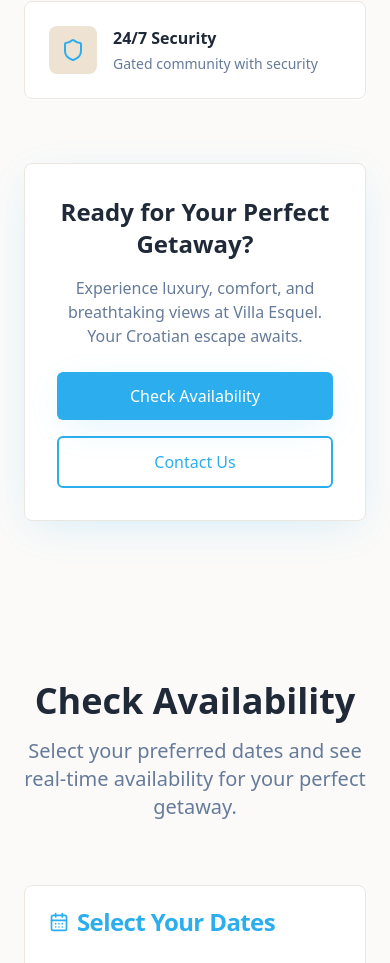
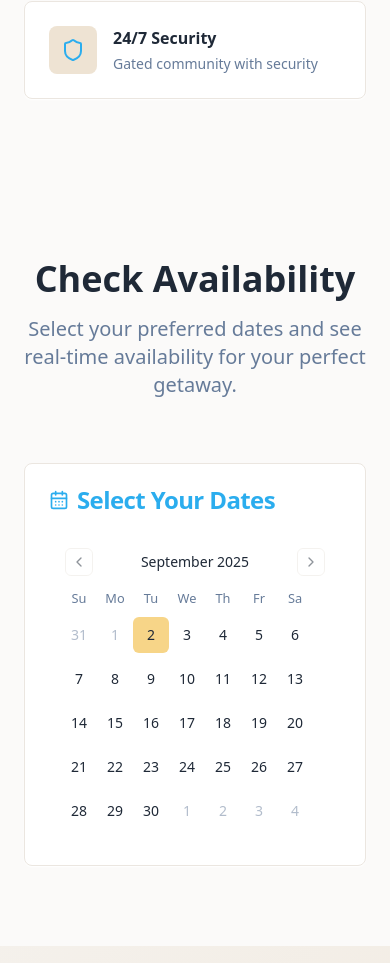
Before and after one commit to Mislav-Ro/villa-vue-shine, a React (Vite) app: page / in a window 390 px wide. Shown: the part 4061-5024 px from the top of the page. Built offline with nearby package versions, Linux system fonts and the light colour scheme; no server answers.

Commit message:
Remove amenities section

```diff
--- a/src/components/Amenities.tsx
+++ b/src/components/Amenities.tsx
@@ -116,35 +116,6 @@ const Amenities = () => {
             </Card>
           ))}
         </div>
-
-        {/* Call to Action */}
-        <div className="text-center mt-16">
-          <Card className="max-w-2xl mx-auto shadow-villa">
-            <CardContent className="p-8">
-              <h3 className="text-2xl font-bold text-foreground mb-4">
-                Ready for Your Perfect Getaway?
-              </h3>
-              <p className="text-muted-foreground mb-6">
-                Experience luxury, comfort, and breathtaking views at Villa Esquel.
-                Your Croatian escape awaits.
-              </p>
-              <div className="flex flex-col sm:flex-row gap-4 justify-center">
-                <a
-                  href="#availability"
-                  className="inline-flex items-center justify-center px-6 py-3 bg-villa-ocean hover:bg-villa-ocean-light text-white rounded-md font-medium transition-colors shadow-villa"
-                >
-                  Check Availability
-                </a>
-                <a
-                  href="#contact"
-                  className="inline-flex items-center justify-center px-6 py-3 border-2 border-villa-ocean text-villa-ocean hover:bg-villa-ocean hover:text-white rounded-md font-medium transition-colors"
-                >
-                  Contact Us
-                </a>
-              </div>
-            </CardContent>
-          </Card>
-        </div>
       </div>
     </section>
   );
```
